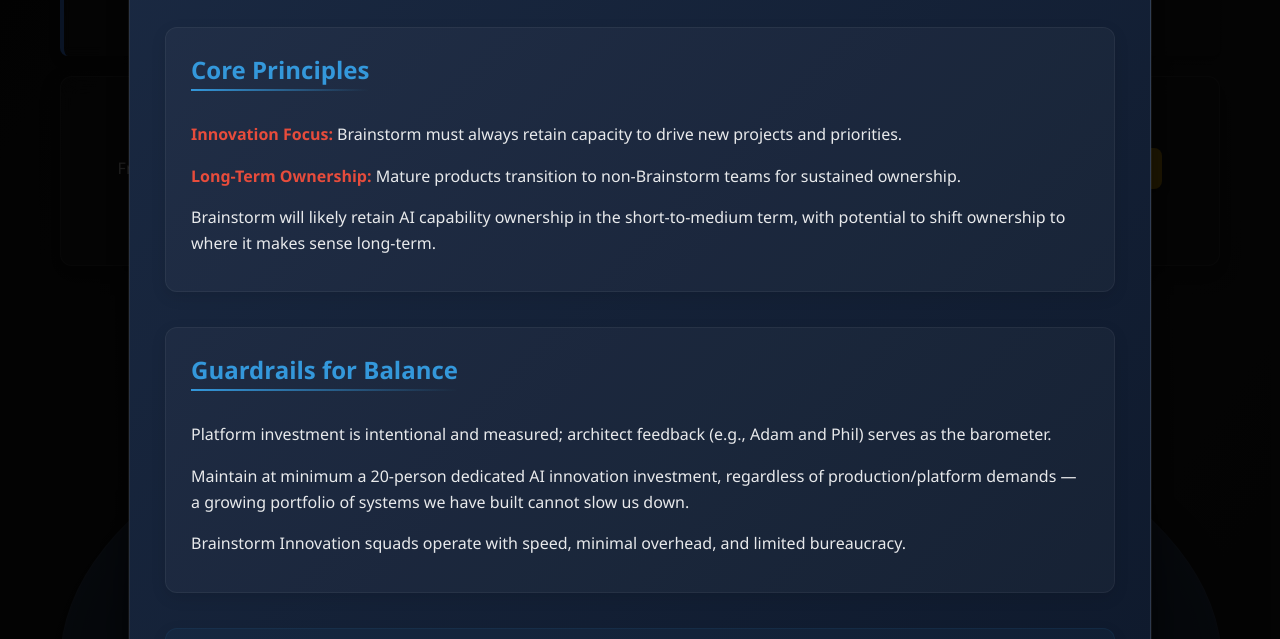
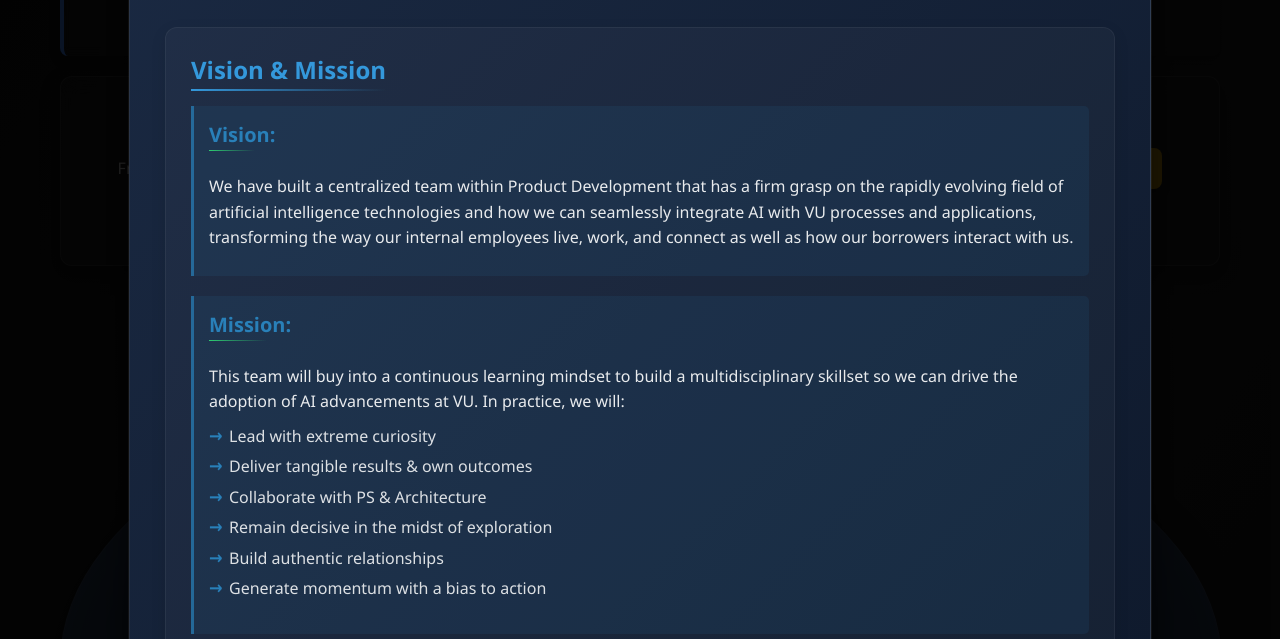
Before and after one commit to kaseyclark7/fluid-circles-viz, a plain HTML site: page index.html in a window 1280 px wide. Both pictures are taken after a click on the button "About Brainstorm". Shown: the part 161-800 px from the top of the page. Drawn offline with nearby package versions, Linux system fonts and the light colour scheme.

Commit message:
Add Vision & Mission content to information modal

```diff
--- a/index.html
+++ b/index.html
@@ -67,6 +67,28 @@
             <div class="modal-content">
                 <button class="close-modal" aria-label="Close modal" role="button" tabindex="0">&times;</button>
                 <h2>How Brainstorm Works</h2>
+
+                <div class="modal-section">
+                    <h3>Vision & Mission</h3>
+                    <div class="vision-mission-content">
+                        <div class="vision-section">
+                            <h4>Vision:</h4>
+                            <p>We have built a centralized team within Product Development that has a firm grasp on the rapidly evolving field of artificial intelligence technologies and how we can seamlessly integrate AI with VU processes and applications, transforming the way our internal employees live, work, and connect as well as how our borrowers interact with us.</p>
+                        </div>
+                        <div class="mission-section">
+                            <h4>Mission:</h4>
+                            <p>This team will buy into a continuous learning mindset to build a multidisciplinary skillset so we can drive the adoption of AI advancements at VU. In practice, we will:</p>
+                            <ul class="mission-list">
+                                <li>Lead with extreme curiosity</li>
+                                <li>Deliver tangible results & own outcomes</li>
+                                <li>Collaborate with PS & Architecture</li>
+                                <li>Remain decisive in the midst of exploration</li>
+                                <li>Build authentic relationships</li>
+                                <li>Generate momentum with a bias to action</li>
+                            </ul>
+                        </div>
+                    </div>
+                </div>
 
                 <div class="modal-section">
                     <h3>Core Principles</h3>
--- a/styles.css
+++ b/styles.css
@@ -622,6 +622,49 @@ button.active {
 .modal-section strong {
     color: #e74c3c;
     font-weight: 600;
+}
+
+/* Vision & Mission Styling */
+.vision-mission-content {
+    display: flex;
+    flex-direction: column;
+    gap: 20px;
+    margin-bottom: 10px;
+}
+
+.vision-section, .mission-section {
+    background: rgba(41, 128, 185, 0.1);
+    border-left: 3px solid rgba(41, 128, 185, 0.7);
+    padding: 15px;
+    border-radius: 0 5px 5px 0;
+}
+
+.vision-mission-content h4 {
+    margin-top: 0;
+    color: #2980b9;
+    font-weight: 600;
+    margin-bottom: 10px;
+}
+
+.mission-list {
+    list-style-type: none;
+    padding-left: 5px;
+    margin-top: 10px;
+}
+
+.mission-list li {
+    position: relative;
+    padding-left: 20px;
+    margin-bottom: 8px;
+    line-height: 1.4;
+}
+
+.mission-list li:before {
+    content: '\2192';
+    position: absolute;
+    left: 0;
+    color: #2980b9;
+    font-weight: bold;
 }
 
 .alignment-list,
```
